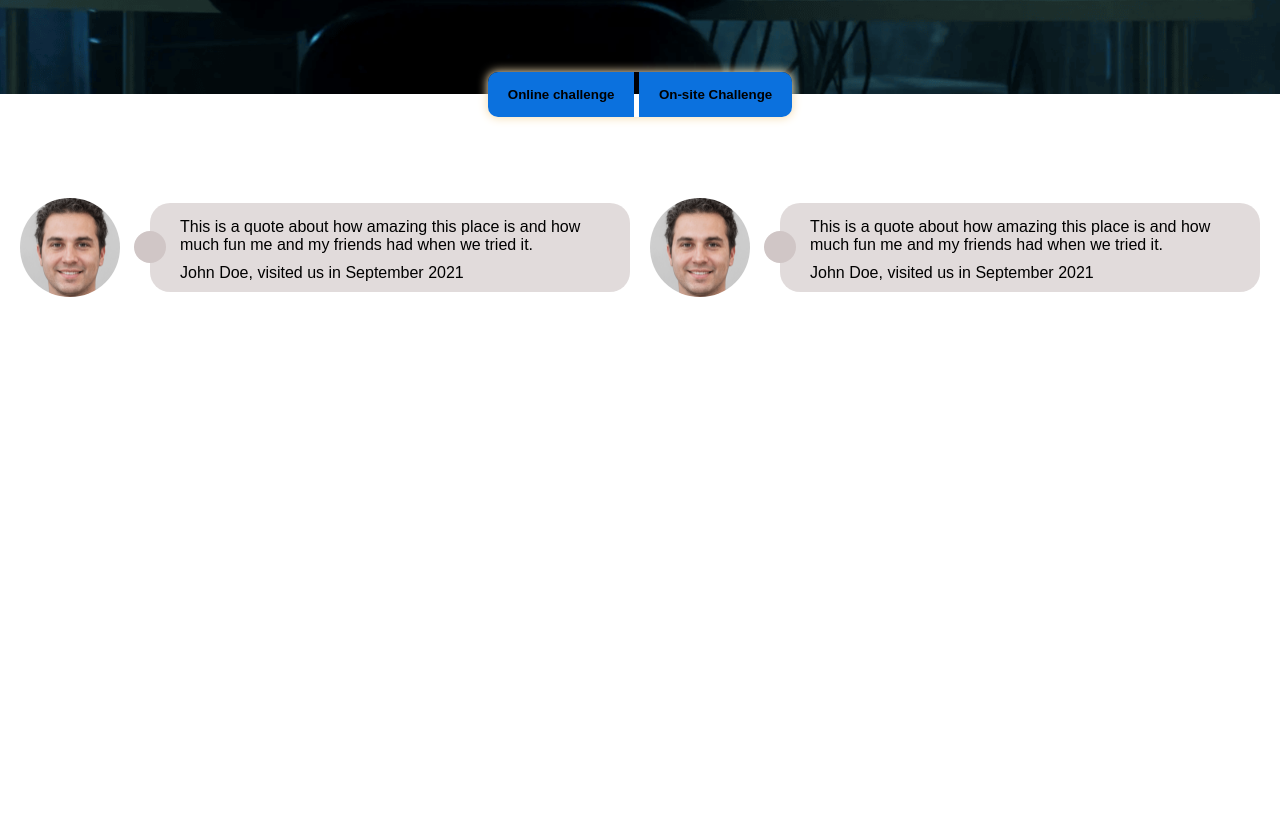
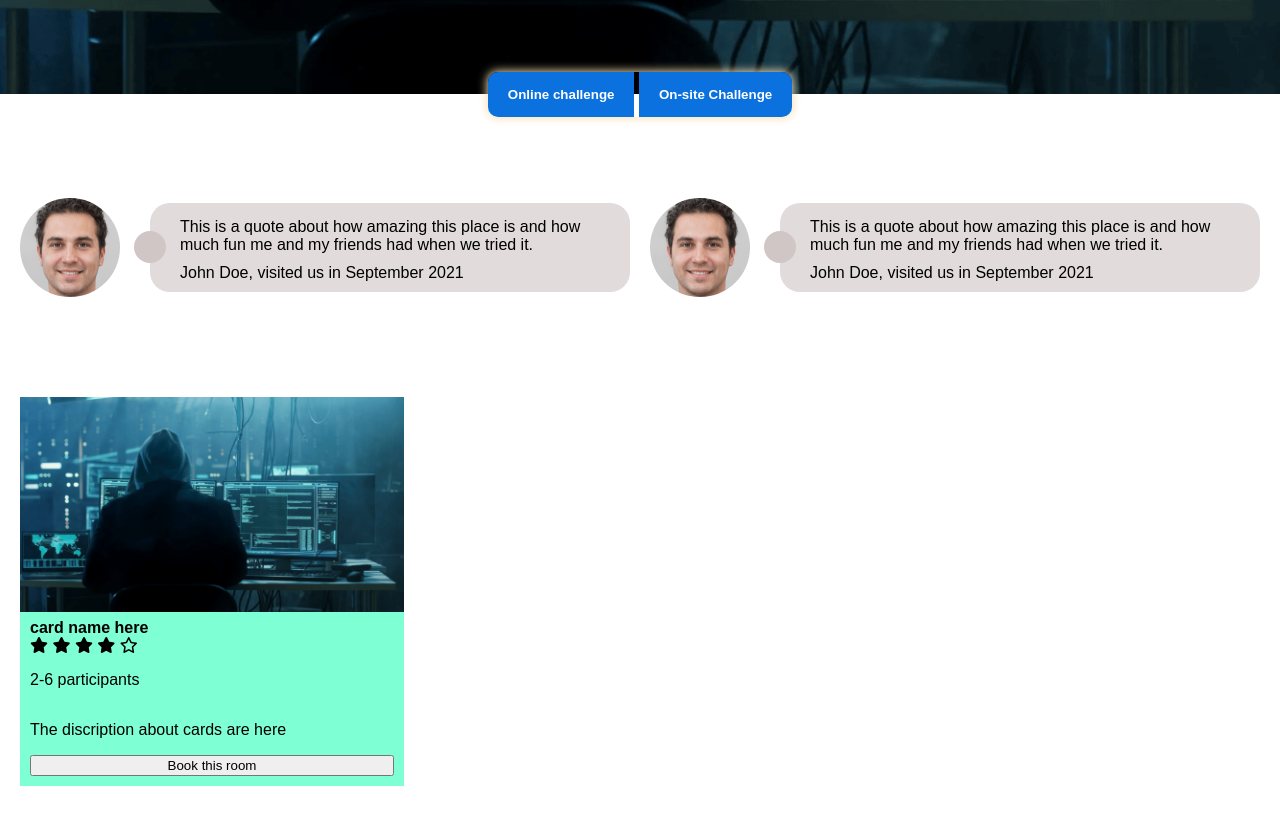
Before and after one commit to kikoDevv/ESC-DELUXE, a plain HTML site: page index.html in a window 1280 px wide. Shown: the part 846-1670 px from the top of the page. Drawn offline with Linux system fonts and the light colour scheme.

Commit message:
moveCard unfinished

```diff
--- a/index.html
+++ b/index.html
@@ -6,9 +6,10 @@
 		<title>ESC</title>
 		<link
 			rel="stylesheet"
-			href="https://cdnjs.cloudflare.com/ajax/libs/font-awesome/6.0.0-beta3/css/all.min.css"
-			integrity="sha384-k6RqeWeci5ZR/Lv4MR0sA0FfDOMU7A4zF1E5r5b5g5r5b5g5r5b5g5r5b5g5r5b5g"
+			href="https://cdnjs.cloudflare.com/ajax/libs/font-awesome/6.6.0/css/all.min.css"
+			integrity="sha512-Kc323vGBEqzTmouAECnVceyQqyqdsSiqLQISBL29aUW4U/M7pSPA/gEUZQqv1cwx4OnYxTxve5UMg5GT6L4JJg=="
 			crossorigin="anonymous"
+			referrerpolicy="no-referrer"
 		/>
 		<link rel="stylesheet" href="main.css" />
 	</head>
@@ -63,6 +64,26 @@
 					</div>
 				</div>
 			</section>
+			<section class="cardSection">
+				<div class="card">
+					<img class="cardImg" src="pics/hacker1600.png" />
+					<div class="cardInfo">
+						<p class="cardName">card name here</p>
+						<div class=stars-participents">
+							<div class="starsContainer">
+								<i class="fa-solid fa-star"></i>
+								<i class="fa-solid fa-star"></i>
+								<i class="fa-solid fa-star"></i>
+								<i class="fa-solid fa-star"></i>
+								<i class="fa-regular fa-star"></i>
+							</div>
+							<p class="participants">2-6 participants</p>
+						</div>
+						<p class="cardDescription">The discription about cards are here</p>
+						<button class="cardBtn">Book this room</button>
+					</div>
+				</div>
+			</section>
 		</main>
 		<footer class="footer"></footer>
 	</body>
--- /dev/null
+++ b/sections/body.scss
@@ -0,0 +1,23 @@
+.main {
+	.cardSection {
+		margin: 20px;
+		.card {
+			background-color: aquamarine;
+			max-width: fit-content;
+			.cardImg {
+				max-width: 30vw;
+			}
+			.cardInfo {
+				display: grid;
+				padding: 3px 10px 10px 10px;
+				.cardName {
+					margin: 0px;
+					font-weight: bold;
+				}
+				.stars-participents {
+					background-color: red;
+				}
+			}
+		}
+	}
+}
--- a/sections/header.scss
+++ b/sections/header.scss
@@ -102,6 +102,7 @@
                     font-weight: bold;
                     // margin: 20px;
                     background-color: #0b71de;
+					color: white;
                     cursor: pointer;
                     &:hover{
                         background-color: yellow;
--- a/sections/main.scss
+++ b/sections/main.scss
@@ -1,8 +1,9 @@
 @use "header.scss" as *;
+@use "body.scss" as *;
 body{
     margin: 0px;
     padding: 0px;
     font-family: sans-serif;
     margin-bottom: 800px;
-    // background-color: #0e0e1b;
+    background-color: white;
 }
```
Also changed, not shown: main.css, 1 other file.
